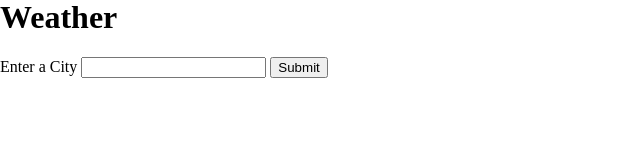
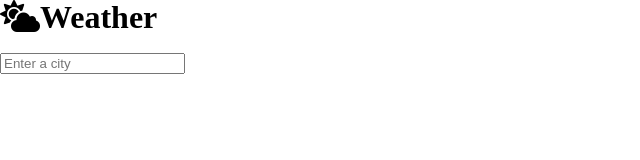
Before and after one commit to mariotmc/Odin_weather-app, a plain HTML site: page index.html in a window 1280 px wide. Shown: the whole page, without its empty margins (0-640 px from the left). Drawn offline with Linux system fonts and the light colour scheme.

Commit message:
Add header icon, footer, form submit button

```diff
--- a/index.html
+++ b/index.html
@@ -22,15 +22,15 @@
   </head>
   <body>
     <header>
-      <h1>Weather</h1>
+      <h1 class="fas fa-cloud-sun">Weather</h1>
     </header>
 
     <form>
-      <label for="city">Enter a City</label>
-      <input type="text" name="city" id="city" />
-      <input type="submit" name="city" id="submit" />
+      <input type="text" name="city" id="city" placeholder="Enter a city" />
+      <input type="submit" name="city" id="submit" value="Search" hidden />
     </form>
 
     <main></main>
+    <footer></footer>
   </body>
 </html>
```
